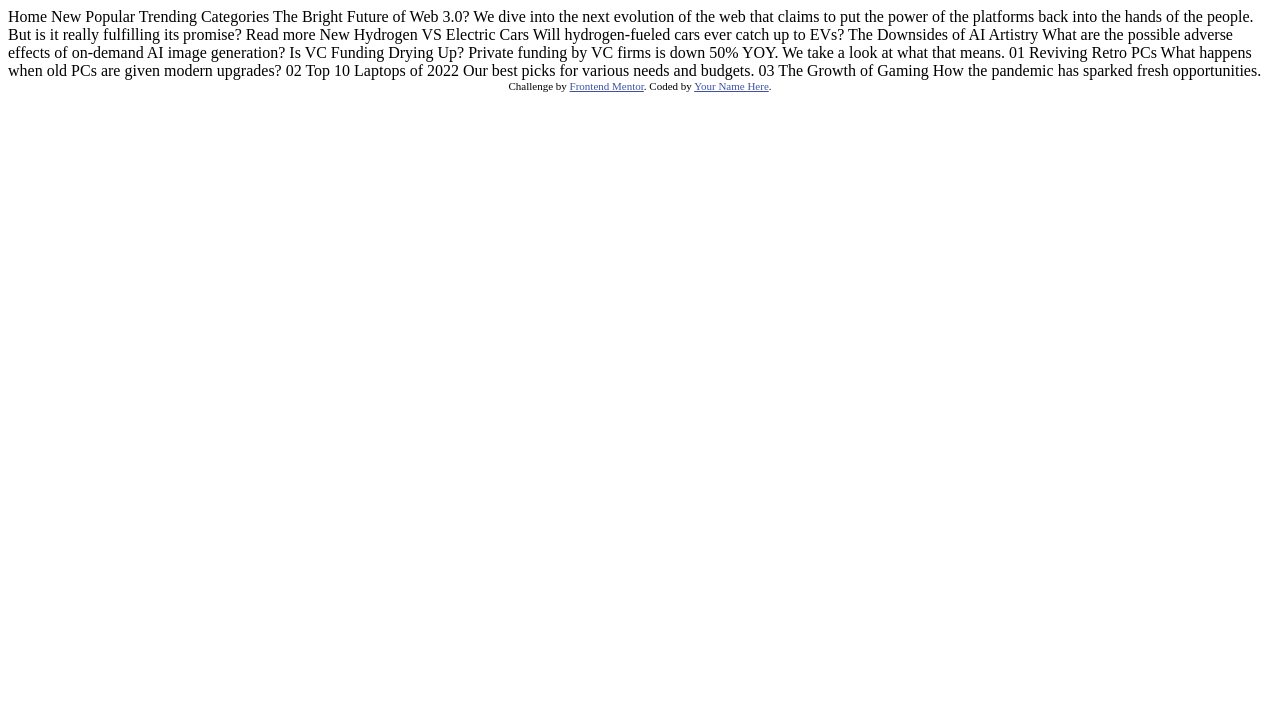
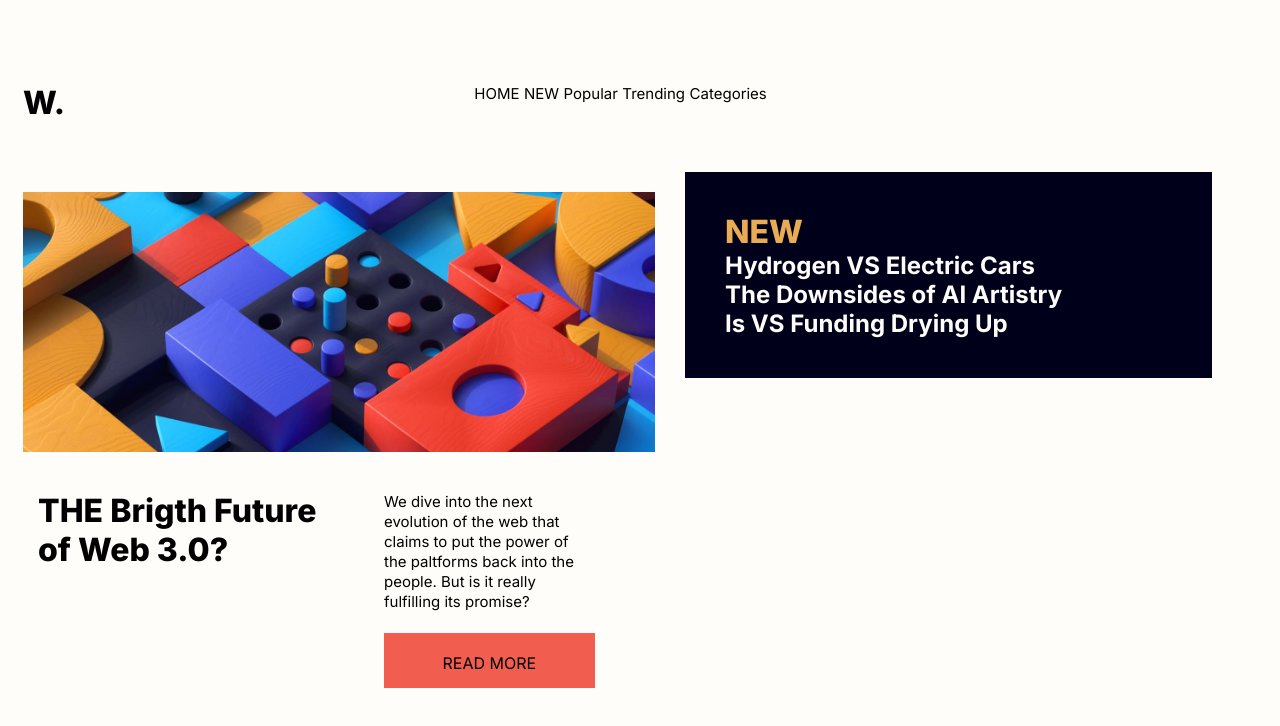
Before and after one commit to TdotShare/news-homepage-main, a plain HTML site: page index.html in a window 1280 px wide. Drawn offline with Linux system fonts and the light colour scheme.

Commit message:
update code css
update code css

```diff
--- /dev/null
+++ b/css/main.css
@@ -0,0 +1,91 @@
+:root {
+
+    --off-white: hsl(36, 100%, 99%);
+    --grayish-blue: hsl(233, 8%, 79%);
+    --dark-grayish-blue: hsl(236, 13%, 42%);
+    --very-dark-blue: hsl(240, 100%, 5%);
+    --soft-red : hsl(5, 85%, 63%);
+    --soft-orange : hsl(35, 77%, 62%);
+}
+
+* {
+    padding-top: 20px;
+}
+
+
+body {
+    font-family: 'Inter', sans-serif;
+    background: var(--off-white);
+}
+
+.main_font_head {
+    font-size: xx-large;
+    font-weight: 800;
+}
+
+.main_image_head {
+    max-width: 100%;
+}
+
+.area_right {
+    padding: 40px;
+    background-color:  var(--very-dark-blue);
+}
+
+.text_haed_sub_orange {
+    color: var(--soft-orange);
+    font-size: xx-large;
+    font-weight: 800;
+}
+
+.text_haed_sub_white {
+    color: var(--off-white);
+    font-size: x-large;
+    font-weight: 700;
+}
+
+.btn_main_readmore {
+    padding-bottom: 15px;
+    text-align: center;
+    background-color: var(--soft-red);
+}
+
+span {
+    font-size: 15px;
+}
+
+
+.row::after {
+    content: "";
+    clear: both;
+    display: table;
+}
+
+[class*="col-"] {
+    float: left;
+    padding: 15px;
+}
+
+.col-1 {width: 8.33%;}
+.col-2 {width: 16.66%;}
+.col-3 {width: 25%;}
+.col-4 {width: 33.33%;}
+.col-5 {width: 41.66%;}
+.col-6 {width: 50%;}
+.col-7 {width: 58.33%;}
+.col-8 {width: 66.66%;}
+.col-9 {width: 75%;}
+.col-10 {width: 83.33%;}
+.col-11 {width: 91.66%;}
+.col-12 {width: 100%;}
+
+h1 {
+    font-weight: 800;
+}
+
+
+@media only screen and (max-width : 375px) {
+
+
+
+}
--- a/index.html
+++ b/index.html
@@ -1,60 +1,85 @@
 <!DOCTYPE html>
 <html lang="en">
+
 <head>
   <meta charset="UTF-8">
-  <meta name="viewport" content="width=device-width, initial-scale=1.0"> <!-- displays site properly based on user's device -->
+  <meta name="viewport" content="width=device-width, initial-scale=1.0">
+  <!-- displays site properly based on user's device -->
 
   <link rel="icon" type="image/png" sizes="32x32" href="./images/favicon-32x32.png">
 
   <title>Frontend Mentor | News homepage</title>
 
-  <!-- Feel free to remove these styles or customise in your own stylesheet 👍 -->
-  <style>
-    .attribution { font-size: 11px; text-align: center; }
-    .attribution a { color: hsl(228, 45%, 44%); }
-  </style>
+  <link rel="stylesheet" href="./css/main.css">
+
+  <link rel="preconnect" href="https://fonts.googleapis.com">
+  <link rel="preconnect" href="https://fonts.gstatic.com" crossorigin>
+  <link href="https://fonts.googleapis.com/css2?family=Inter:wght@400;700;800&display=swap" rel="stylesheet">
+
+
 </head>
+
 <body>
 
-  Home
-  New
-  Popular
-  Trending
-  Categories
+  <div class="row">
+    <div class="col-4">
+      <span class="main_font_head">W.</span>
+    </div>
+    <div class="col-6">
+      <span>HOME</span>
+      <span>NEW</span>
+      <span>Popular</span>
+      <span>Trending</span>
+      <span>Categories</span>
+    </div>
+  </div>
 
-  The Bright Future of Web 3.0?
+  <div class="row">
+    <div class="col-6">
+      <img class="main_image_head" src="./assets/images/image-web-3-desktop.jpg">
 
-  We dive into the next evolution of the web that claims to put the power of the platforms back into the hands of the people.
-  But is it really fulfilling its promise?
+      <div class="row">
+        <div class="col-6">
+          <span class="main_font_head">THE Brigth Future of Web 3.0?</span>
+        </div>
 
-  Read more
+        <div class="col-4">
+          <span>We dive into the next evolution of the web that
+            claims to put the power of the paltforms back into the
+            people. But is it really fulfilling its promise?</span>
 
-  New
+          <div style="padding-bottom: 1%;"></div>
 
-  Hydrogen VS Electric Cars
-  Will hydrogen-fueled cars ever catch up to EVs?
+          <div class="btn_main_readmore">READ MORE</div>
+        </div>
+      </div>
+    </div>
 
-  The Downsides of AI Artistry
-  What are the possible adverse effects of on-demand AI image generation?
 
-  Is VC Funding Drying Up?
-  Private funding by VC firms is down 50% YOY. We take a look at what that means.
+    <div class="col-5">
+        <div class="area_right">
+            <span class="text_haed_sub_orange">NEW</span>
 
-  01
-  Reviving Retro PCs
-  What happens when old PCs are given modern upgrades?
+            <br />
 
-  02
-  Top 10 Laptops of 2022
-  Our best picks for various needs and budgets.
+            <span class="text_haed_sub_white">Hydrogen VS Electric Cars</span>
 
-  03
-  The Growth of Gaming
-  How the pandemic has sparked fresh opportunities.
+            <br />
 
-  <div class="attribution">
-    Challenge by <a href="https://www.frontendmentor.io?ref=challenge" target="_blank">Frontend Mentor</a>.
-    Coded by <a href="#">Your Name Here</a>.
+            <span class="text_haed_sub_white">The Downsides of AI Artistry</span>
+
+            <br />
+
+
+            <span class="text_haed_sub_white">Is VS Funding Drying Up</span>
+
+
+        </div>
+    </div>
+
   </div>
+
+
 </body>
+
 </html>
```
